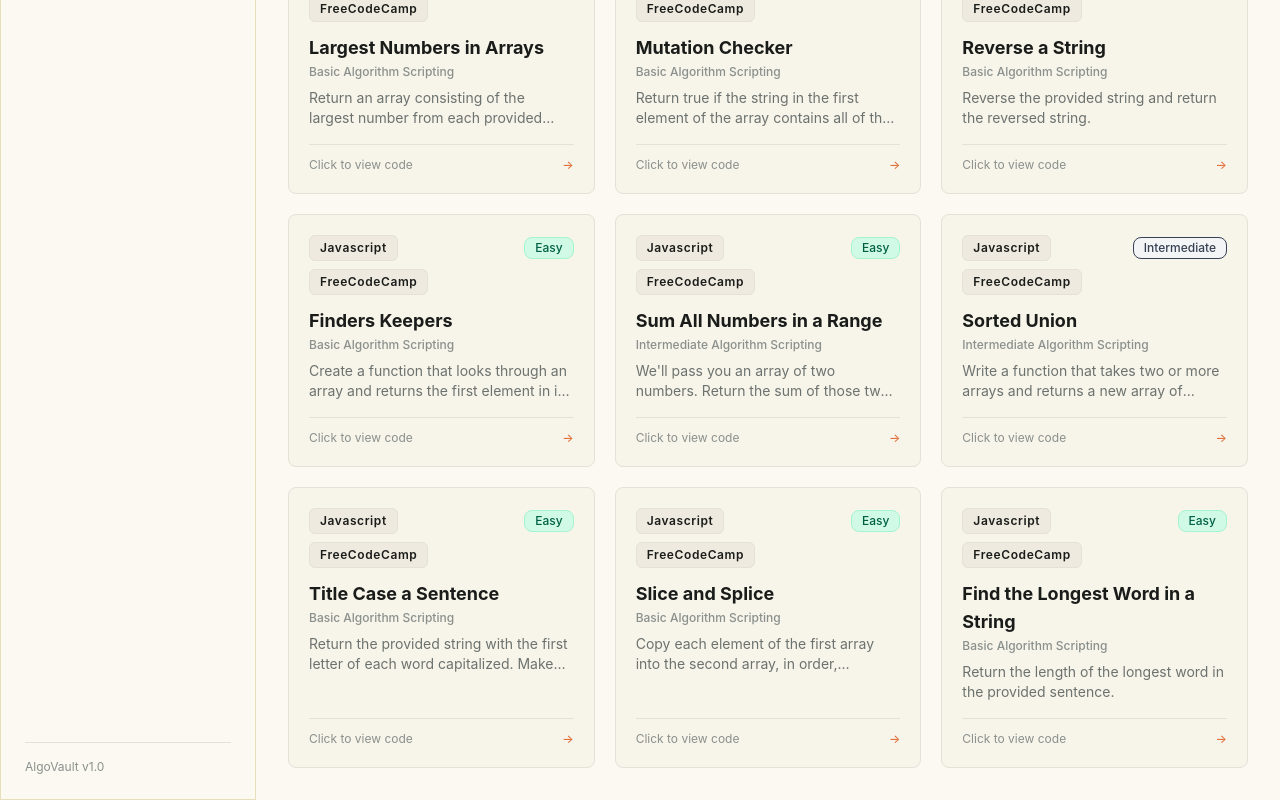
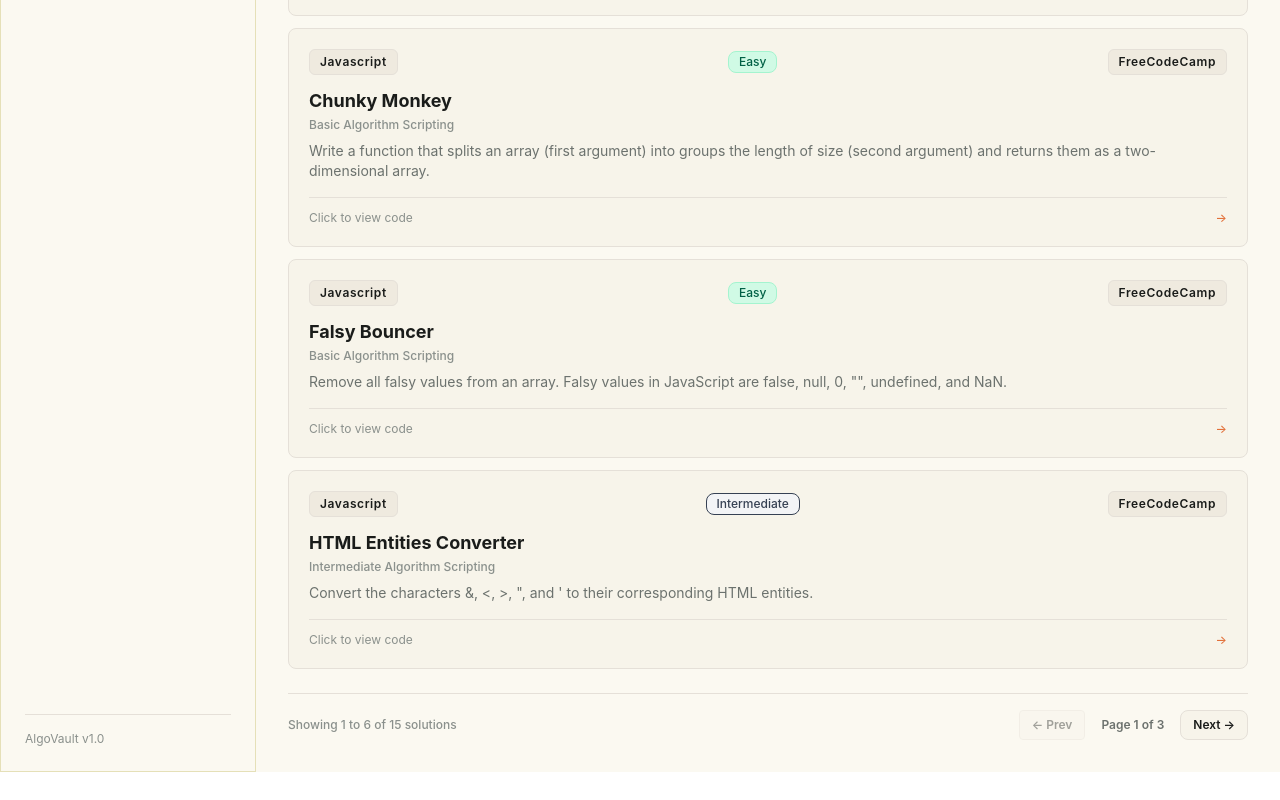
Before and after one commit to ma44ass/algovault, a React (Vite) app: page / in a window 1280 px wide. Shown: the part 954-1754 px from the top of the page. After the commit the page ends 1726 px from the top, so only its background shows below. Built offline with nearby package versions, Linux system fonts and the light colour scheme.

Commit message:
feat: add pagination

```diff
--- a/src/components/SolutionGrid.jsx
+++ b/src/components/SolutionGrid.jsx
@@ -1,9 +1,18 @@
+import { useState } from "react";
+
 import SolutionCard from "./SolutionCard";
 
-export default function SolutionGrid({ solutions, selectedLanguage, searchQuery, onOpenModal }) {
-
+export default function SolutionGrid({
+  solutions,
+  selectedLanguage,
+  searchQuery,
+  onOpenModal,
+}) {
+  const [currentPage, setCurrentPage] = useState(1);
+  const itemsPerPage = 6;
   const filteredSolutions = solutions.filter((item) => {
-        const matchesLanguage = selectedLanguage === "all" ||
+    const matchesLanguage =
+      selectedLanguage === "all" ||
       item.language.toLowerCase() === selectedLanguage.toLowerCase();
 
     const query = searchQuery.toLowerCase();
@@ -20,14 +29,24 @@
     return (
       <div className="text-center py-12 bg-[#F7F4EA] border border-[#E5E0D8] rounded-2xl">
         <p className="text-[#6C726E] font-medium">No solutions found.</p>
-                <p className="text-[#8A908C] text-xs mt-1">Try adjusting your filters or search query.</p>
+        <p className="text-[#8A908C] text-xs mt-1">
+          Try adjusting your filters or search query.
+        </p>
       </div>
     );
   }
 
+  const totalPages = Math.ceil(filteredSolutions.length / itemsPerPage);
+  const startIndex = (currentPage - 1) * itemsPerPage;
+  const currentSolutions = filteredSolutions.slice(
+    startIndex,
+    startIndex + itemsPerPage,
+  );
+
   return (
-        <div className="grid grid-cols-1 md:grid-cols-2 lg:grid-cols-3 gap-5">
-            {filteredSolutions.map((solution) => (
+    <div className="flex flex-col gap-6">
+      <div className="flex flex-col gap-3">
+        {currentSolutions.map((solution) => (
           <SolutionCard
             key={solution.id}
             solution={solution}
@@ -35,5 +54,40 @@
           />
         ))}
       </div>
+
+      {totalPages > 1 && (
+        <div className="flex items-center justify-between pt-4 border-t border-[#E5E0D8]">
+          <span className=" text-xs text-[#8A908C] font-medium">
+            Showing {startIndex + 1} to{" "}
+            {Math.min(startIndex + itemsPerPage, filteredSolutions.length)} of{" "}
+            {filteredSolutions.length} solutions
+          </span>
+
+          <div className=" flex items-center gap-2">
+            <button
+              onClick={() => setCurrentPage((prev) => Math.max(prev - 1, 1))}
+              disabled={currentPage === 1}
+              className="px-3 py-1.5 rounded-sm bg-[#F7F4EA] border border-[#E5E0D8] text-xs font-semibold text-[#1A1C1A] disabled:opacity-40 disabled:cursor-not-allowed hover:bg-[#EFEADF] transition-colors cursor-pointer"
+            >
+              &larr; Prev
+            </button>
+
+            <span className="text-xs font-semibold text-[#6C726E] px-2">
+              Page {currentPage} of {totalPages}
+            </span>
+
+            <button
+              onClick={() =>
+                setCurrentPage((prev) => Math.min(prev + 1, totalPages))
+              }
+              disabled={currentPage === totalPages}
+              className="px-3 py-1.5 rounded-lg bg-[#F7F4EA] border border-[#E5E0D8] text-xs font-semibold text-[#1A1C1A] disabled:opacity-40 disabled:cursor-not-allowed hover:bg-[#EFEADF] transition-colors cursor-pointer"
+            >
+              Next &rarr;
+            </button>
+          </div>
+        </div>
+      )}
+    </div>
   );
 }
```
Lines whose indentation alone changed are shown as unchanged.
